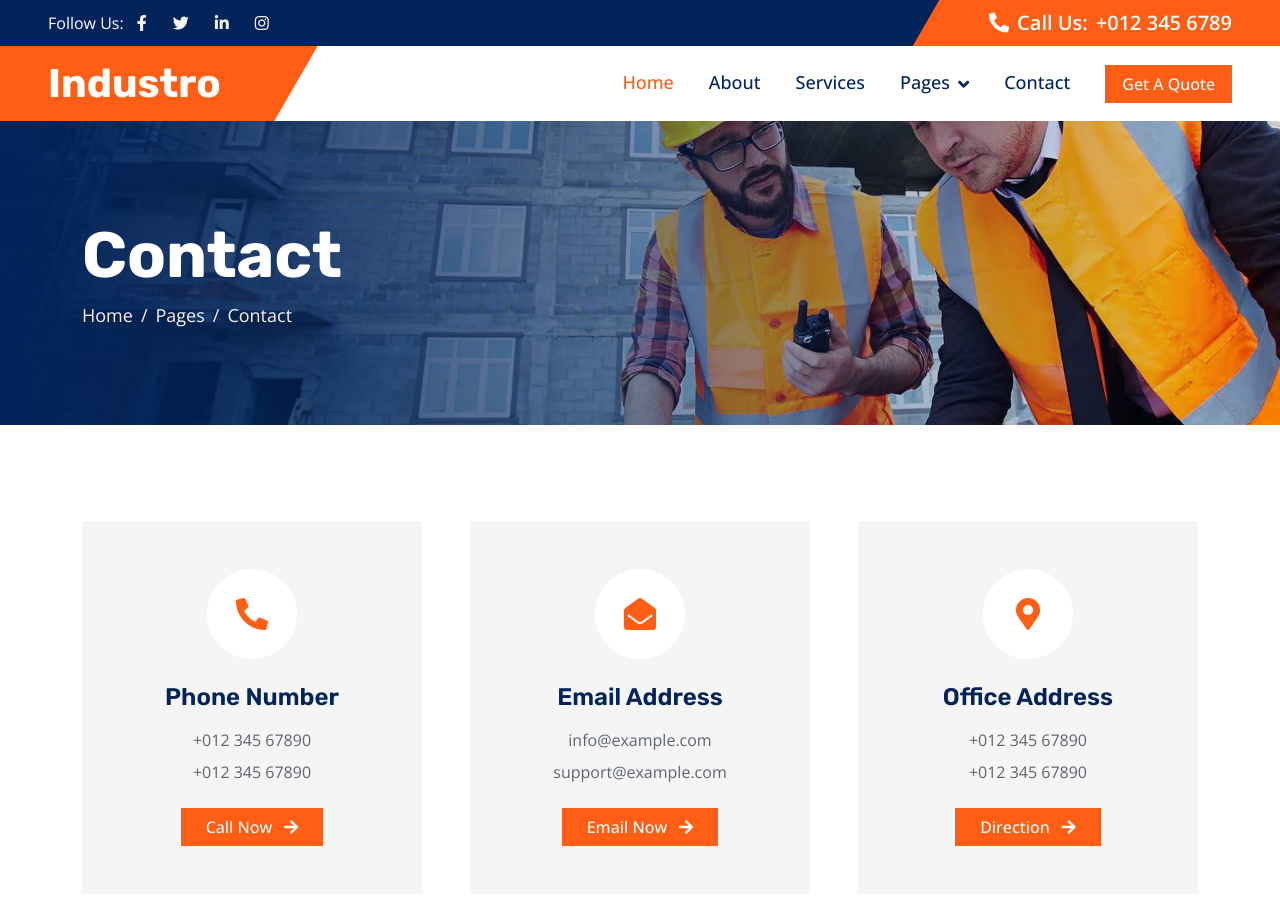
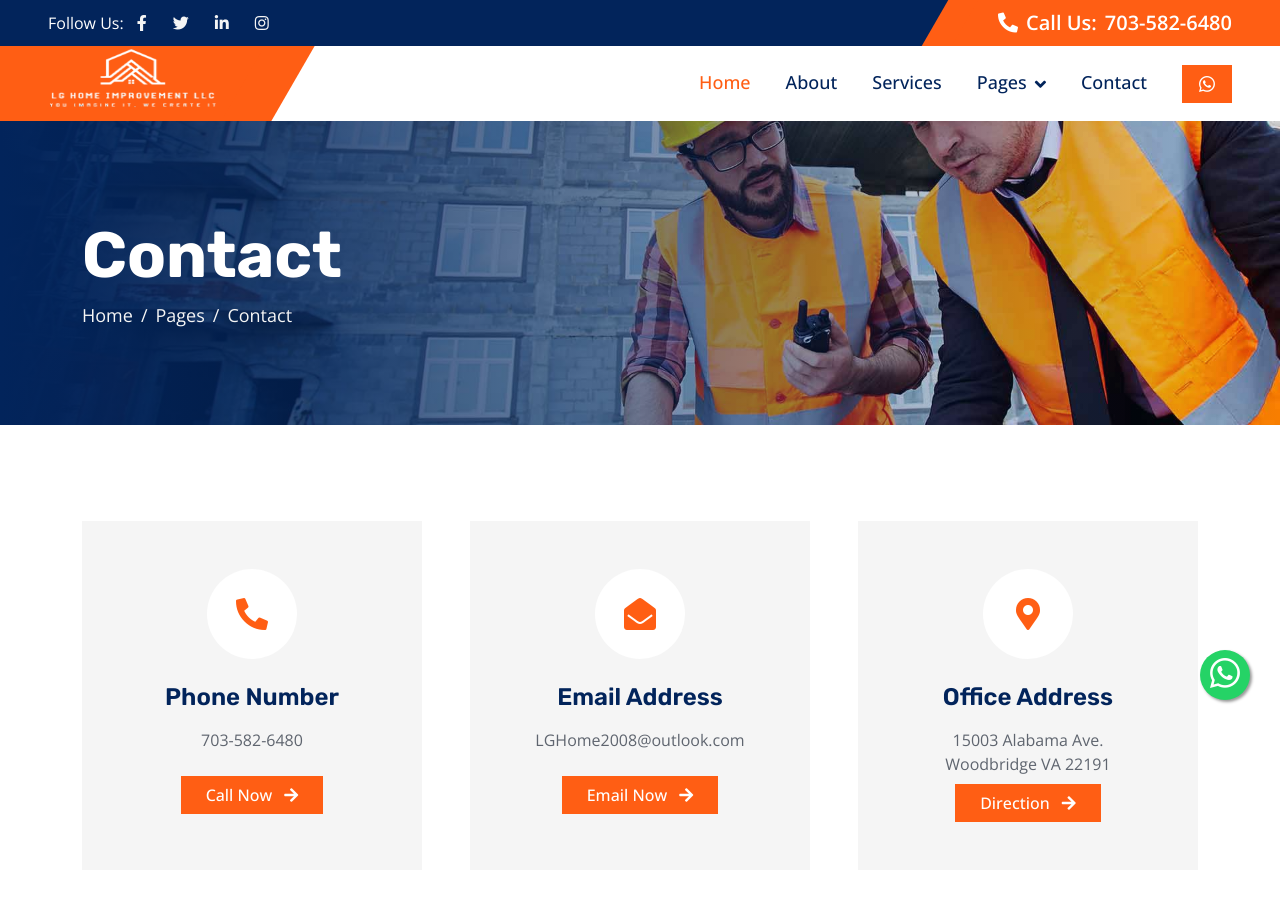
Before and after one commit to ErickSolisC/ErickSolisC.github.io, a PHP site: page /contact.php in a window 1280 px wide. Shown: the top 919 px of the page. Run offline with PHP 8.4, Linux system fonts and the light colour scheme; some libraries are stand-ins or nearby versions; grey boxes are pictures that could not be loaded.

Commit message:
Update view logs

```diff
--- a/about.php
+++ b/about.php
@@ -109,7 +109,7 @@ require_once('header.php');
               </div>
               <div class="ms-3">
                 <p class="mb-2">Email us</p>
-                <h5 class="mb-0">info@teamvpconstruction.com</h5>
+                <h5 class="mb-0">LGHome2008@outlook.com</h5>
               </div>
             </div>
           </div>
--- a/contact.php
+++ b/contact.php
@@ -31,8 +31,8 @@ require_once('header.php');
                         <i class="fa fa-phone-alt fa-2x text-primary"></i>
                     </div>
                     <h4 class="mb-3">Phone Number</h4>
-                    <p class="mb-2">+012 345 67890</p>
-                    <p class="mb-4">+012 345 67890</p>
+                    <p class="mb-2">703-582-6480</p>
+                    <p class="mb-4"></p>
                     <a class="btn btn-primary px-4" href="tel:+0123456789">Call Now <i class="fa fa-arrow-right ms-2"></i></a>
                 </div>
             </div>
@@ -42,9 +42,9 @@ require_once('header.php');
                         <i class="fa fa-envelope-open fa-2x text-primary"></i>
                     </div>
                     <h4 class="mb-3">Email Address</h4>
-                    <p class="mb-2">info@example.com</p>
-                    <p class="mb-4">support@example.com</p>
-                    <a class="btn btn-primary px-4" href="mailto:info@example.com">Email Now <i class="fa fa-arrow-right ms-2"></i></a>
+                    <p class="mb-2">LGHome2008@outlook.com</p>
+                    <p class="mb-4"></p>
+                    <a class="btn btn-primary px-4" href="mailto:LGHome2008@outlook.com">Email Now <i class="fa fa-arrow-right ms-2"></i></a>
                 </div>
             </div>
             <div class="col-lg-4 col-md-6 wow fadeInUp" data-wow-delay="0.5s">
@@ -53,24 +53,24 @@ require_once('header.php');
                         <i class="fa fa-map-marker-alt fa-2x text-primary"></i>
                     </div>
                     <h4 class="mb-3">Office Address</h4>
-                    <p class="mb-2">+012 345 67890</p>
-                    <p class="mb-4">+012 345 67890</p>
+                    <p class="mb-2">15003 Alabama Ave. Woodbridge VA 22191</p>
+                    <!-- <p class="mb-4">15003 Alabama Ave. Woodbridge VA 22191</p> -->
                     <a class="btn btn-primary px-4" href="https://goo.gl/maps/FsznshxgnULBGgkN9" target="blank">Direction <i class="fa fa-arrow-right ms-2"></i></a>
                 </div>
             </div>
         </div>
         <div class="row mb-5">
             <div class="col-12 wow fadeInUp" data-wow-delay="0.1s">
-                <iframe class="w-100" src="https://www.google.com/maps/embed?pb=!1m18!1m12!1m3!1d3001156.4288297426!2d-78.01371936852176!3d42.72876761954724!2m3!1f0!2f0!3f0!3m2!1i1024!2i768!4f13.1!3m3!1m2!1s0x4ccc4bf0f123a5a9%3A0xddcfc6c1de189567!2sNew%20York%2C%20USA!5e0!3m2!1sen!2sbd!4v1603794290143!5m2!1sen!2sbd" frameborder="0" style="min-height: 450px; border:0;" allowfullscreen="" aria-hidden="false" tabindex="0"></iframe>
+                <iframe src="https://www.google.com/maps/embed?pb=!1m18!1m12!1m3!1d3116.9247015418314!2d-77.26387964956035!3d38.627613270307165!2m3!1f0!2f0!3f0!3m2!1i1024!2i768!4f13.1!3m3!1m2!1s0x89b6558b621753d9%3A0xeb483233d6d87225!2s15003%20Alabama%20Ave%2C%20Woodbridge%2C%20VA%2022191%2C%20EE.%20UU.!5e0!3m2!1ses-419!2sgt!4v1674233291150!5m2!1ses-419!2sgt" width="1118" height="600" style="border:0;" allowfullscreen="" loading="lazy" referrerpolicy="no-referrer-when-downgrade"></iframe>
             </div>
         </div>
         <div class="row g-5">
             <div class="col-lg-6 wow fadeInUp" data-wow-delay="0.1s">
                 <p class="fw-medium text-uppercase text-primary mb-2">Contact Us</p>
-                <h1 class="display-5 mb-4">If You Have Any Queries, Please Feel Free To Contact Us</h1>
-                <p class="mb-4">The contact form is currently inactive. Get a functional and working contact form
-                    with Ajax & PHP in a few minutes. Just copy and paste the files, add a little code and you're
-                    done. <a href="https://htmlcodex.com/contact-form">Download Now</a>.</p>
+                <h1 class="display-5 mb-4">
+                    Contact us at no cost, at our number or email</h1>
+                <p class="mb-4">
+                    <!-- description -->
                 <div class="row g-4">
                     <div class="col-6">
                         <div class="d-flex">
@@ -79,7 +79,7 @@ require_once('header.php');
                             </div>
                             <div class="ms-3">
                                 <h6>Call Us</h6>
-                                <span>+012 345 67890</span>
+                                <span>703-582-6480</span>
                             </div>
                         </div>
                     </div>
@@ -90,7 +90,7 @@ require_once('header.php');
                             </div>
                             <div class="ms-3">
                                 <h6>Mail Us</h6>
-                                <span>info@example.com</span>
+                                <span>LGHome2008@outlook.com</span>
                             </div>
                         </div>
                     </div>
--- /dev/null
+++ b/css/styleFloor.css
@@ -0,0 +1,44 @@
+.float {
+
+    position: fixed;
+
+    width: 50px;
+
+    height: 50px;
+
+    bottom: 100px;
+
+    right: 30px;
+
+    background-color: #25d366;
+
+    color: #FFF;
+
+    border-radius: 50px;
+
+    text-align: center;
+
+    font-size: 30px;
+
+    box-shadow: 2px 2px 3px #999;
+
+    z-index: 100;
+
+}
+
+.float:hover {
+
+    text-decoration: none;
+
+    color: #25d366;
+
+    background-color: #fff;
+
+}
+
+
+.my-float {
+
+    margin-top: 16px;
+
+}
--- a/footer.php
+++ b/footer.php
@@ -5,13 +5,13 @@
             <div class="col-lg-3 col-md-6">
                 <h5 class="text-white mb-4">Our Office</h5>
                 <p class="mb-2">
-                    <i class="fa fa-map-marker-alt me-3"></i>123 Street, New York, USA
+                    <i class="fa fa-map-marker-alt me-3"></i>15003 Alabama Ave. Woodbridge VA 22191
                 </p>
                 <p class="mb-2">
-                    <i class="fa fa-phone-alt me-3"></i>+012 345 67890
+                    <i class="fa fa-phone-alt me-3"></i>703-582-6480
                 </p>
                 <p class="mb-2">
-                    <i class="fa fa-envelope me-3"></i>info@teamvpconstruction.com
+                    <i class="fa fa-envelope me-3"></i>LGHome2008@outlook.com
                 </p>
                 <div class="d-flex pt-3">
                     <a class="btn btn-square btn-primary rounded-circle me-2" href=""><i class="fab fa-twitter"></i></a>
@@ -52,11 +52,15 @@
 </div>
 <!-- Footer End -->
 
+<a href="https://api.whatsapp.com/send?phone=+15713974607 &text=Necesito mas información." class="float" target="_blank">
 
+    <i class="bi bi-whatsapp"></i>
+
+</a>
 <!-- Back to Top -->
 <a href="#" class="btn btn-lg btn-primary btn-lg-square rounded-circle back-to-top"><i class="bi bi-arrow-up"></i></a>
 <!-- Get Message Whatsapp -->
-<a href="https://wa.me/+012 345 6789"><i class="bi bi-arrow-up">def</i></a>
+<!-- <a href="https://wa.me/+17035826480"><i class="bi bi-arrow-up"></i></a> -->
 <!-- JavaScript Libraries -->
 <script src="https://code.jquery.com/jquery-3.4.1.min.js"></script>
 <script src="https://cdn.jsdelivr.net/npm/bootstrap@5.0.0/dist/js/bootstrap.bundle.min.js"></script>
--- a/header.php
+++ b/header.php
@@ -7,6 +7,7 @@
 
       <!-- Favicon -->
       <link href="img/favicon.ico" rel="icon" />
+      <link href="css/styleFloor.css" rel="stylesheet" />
 
       <!-- Google Web Fonts -->
       <link rel="preconnect" href="https://fonts.googleapis.com" />
@@ -50,7 +51,7 @@
               <div class="col-lg-6 text-end">
                   <div class="h-100 topbar-right d-inline-flex align-items-center text-white py-2 px-5">
                       <span class="fs-5 fw-bold me-2"><i class="fa fa-phone-alt me-2"></i>Call Us:</span>
-                      <span class="fs-5 fw-bold">+012 345 6789</span>
+                      <span class="fs-5 fw-bold">703-582-6480</span>
                   </div>
               </div>
           </div>
@@ -60,7 +61,9 @@
       <!-- Navbar Start -->
       <nav class="navbar navbar-expand-lg bg-white navbar-light sticky-top py-0 pe-5">
           <a href="index.php" class="navbar-brand ps-5 me-0">
-              <h1 class="text-white m-0">Industro</h1>
+              <!-- LG Home Improvement LLC
+             -->
+              <h1 class="text-white m-0"><img width="170" height="80" src="img/logo1.png" alt="logo" /></h1>
           </a>
           <button type="button" class="navbar-toggler me-0" data-bs-toggle="collapse" data-bs-target="#navbarCollapse">
               <span class="navbar-toggler-icon"></span>
@@ -82,7 +85,7 @@
                   </div>
                   <a href="contact.php" class="nav-item nav-link">Contact</a>
               </div>
-              <a href="https://wa.me/+012 345 6789" class="btn btn-primary px-3 d-none d-lg-block">Get A Quote</a>
+              <a href="https://wa.me/+17035826480" class="btn btn-primary px-3 d-none d-lg-block"><i class="bi bi-whatsapp"></i></a>
           </div>
       </nav>
       <!-- Navbar End -->
--- a/index.php
+++ b/index.php
@@ -17,7 +17,7 @@ require_once('header.php');
                   25 Years of Working Experience
                 </p>
                 <h1 class="display-1 text-white mb-5 animated slideInRight">
-                  General contractors& handyman services
+                  LG Home Improvement LLC
                 </h1>
                 <a href="" class="btn btn-primary py-3 px-5 animated slideInRight">Explore More</a>
               </div>
@@ -146,7 +146,7 @@ require_once('header.php');
               </div>
               <div class="ms-3">
                 <p class="mb-2">Email us</p>
-                <h5 class="mb-0">info@teamvpconstruction.com</h5>
+                <h5 class="mb-0">LGHome2008@outlook.com</h5>
               </div>
             </div>
           </div>
```
Also changed, not shown: project.php (+5 -2 lines), img/logo1.png (added).
